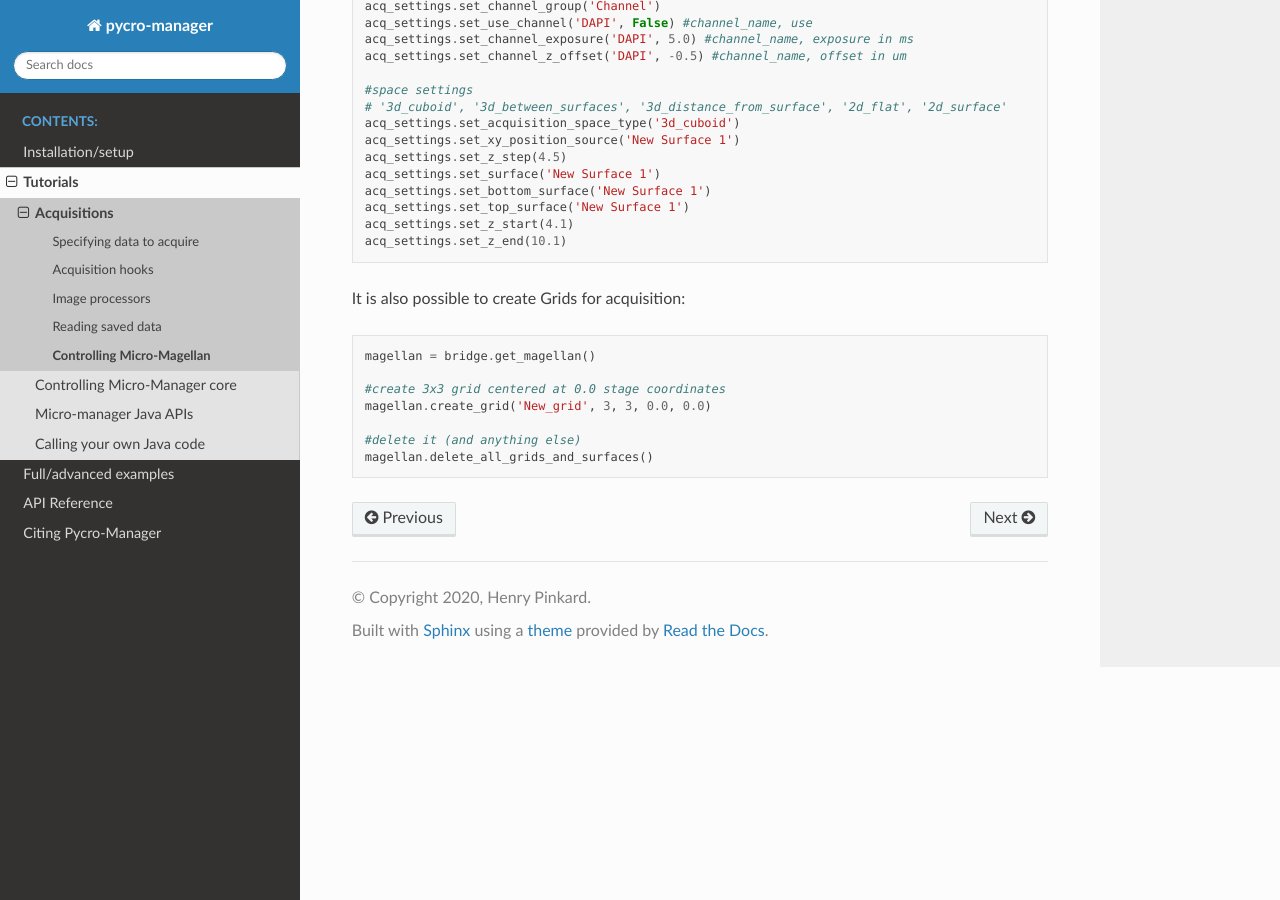
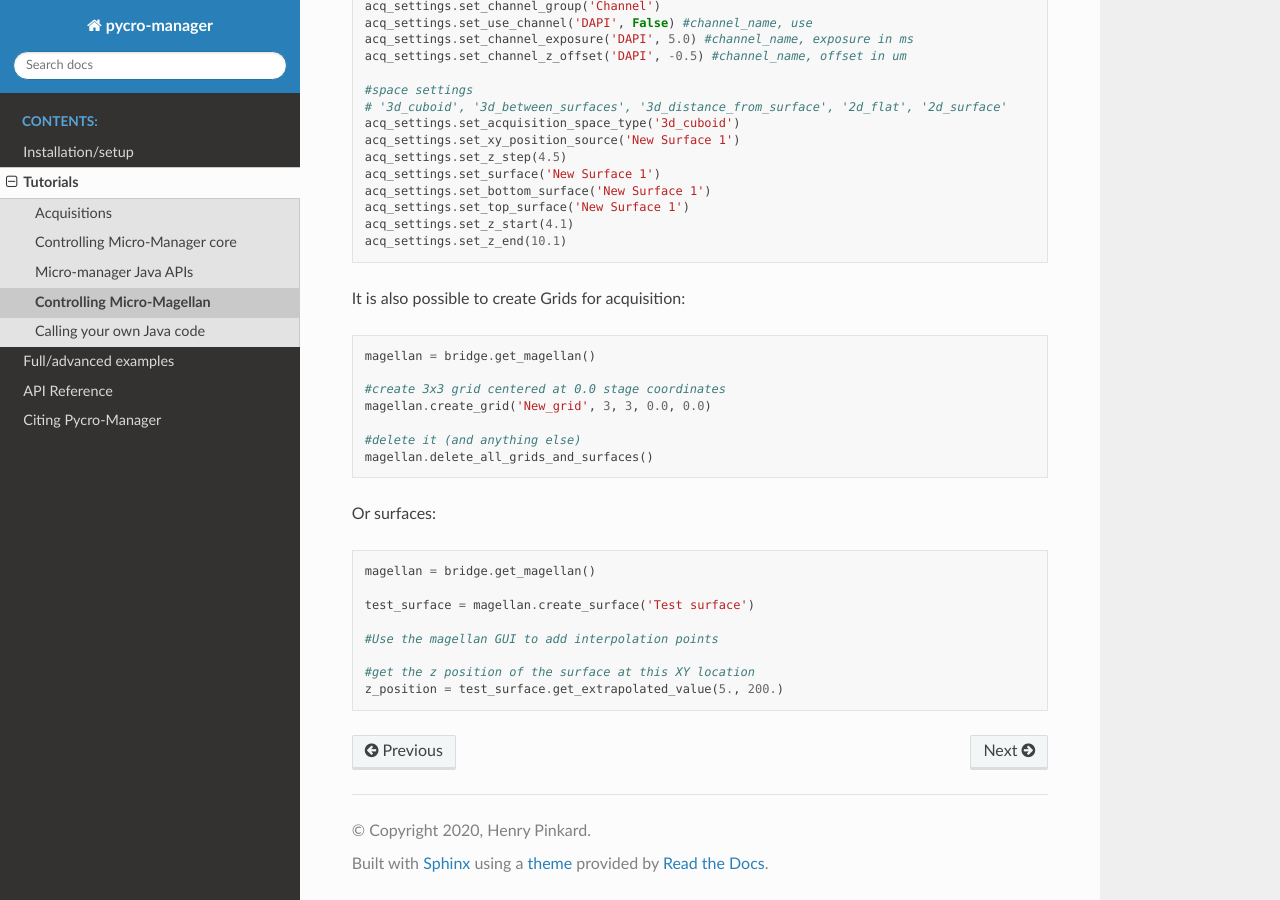
Before and after one commit to micro-manager/pycro-manager, a Sphinx documentation site: the page built from docs/source/magellan_api.rst, in a window 1280 px wide and 900 px high, scrolled down 799 px. Built offline with Sphinx 7.4.7 and the Read the Docs theme 2.0.0, drawn with Linux system fonts in a browser that asks for light colours; some of the changed text lies outside the part shown.

Commit message:
updated magellan documentation

```diff
--- a/docs/source/acq_overview.rst
+++ b/docs/source/acq_overview.rst
@@ -15,4 +15,3 @@ Acquisitions
 	acq_hooks
 	img_processors
 	read_data
-	magellan_api
--- a/docs/source/magellan_api.rst
+++ b/docs/source/magellan_api.rst
@@ -4,7 +4,7 @@
 Controlling Micro-Magellan
 ****************************************************************
 
-In addition to launching :ref:`acq_event_spec`, other aspects of Micro-Magellan can be controlled programatically through Python.
+In addition to launching :ref:`magellan_acq_launch`, other aspects of Micro-Magellan can be controlled programatically through Python.
 
 For example, Magellan acquisitions can be created or removed, and have their setting changed:
 
@@ -69,3 +69,17 @@ It is also possible to create Grids for acquisition:
 
 	#delete it (and anything else)
 	magellan.delete_all_grids_and_surfaces()
+
+
+Or surfaces:
+
+.. code-block:: python
+
+	magellan = bridge.get_magellan()
+
+	test_surface = magellan.create_surface('Test surface')
+
+	#Use the magellan GUI to add interpolation points
+
+	#get the z position of the surface at this XY location
+	z_position = test_surface.get_extrapolated_value(5., 200.)
--- a/docs/source/tutorials.rst
+++ b/docs/source/tutorials.rst
@@ -15,4 +15,5 @@ Finally, for experiments that require Java-based micro-manager plugins or alread
 	acq_overview
 	core
 	mm_java_apis
+	magellan_api
 	your_own_java
```
Also changed, not shown: 1 other file.
